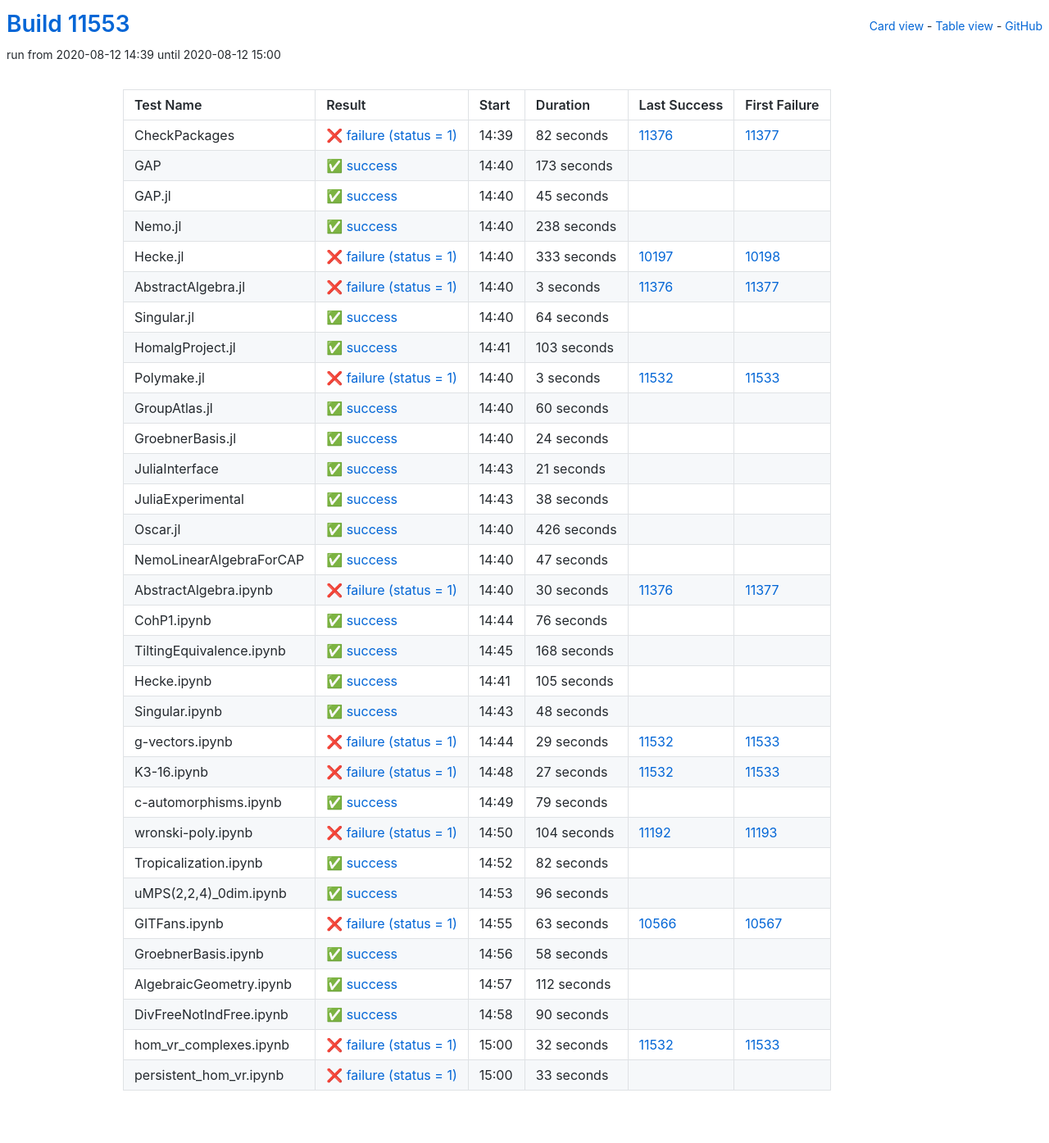
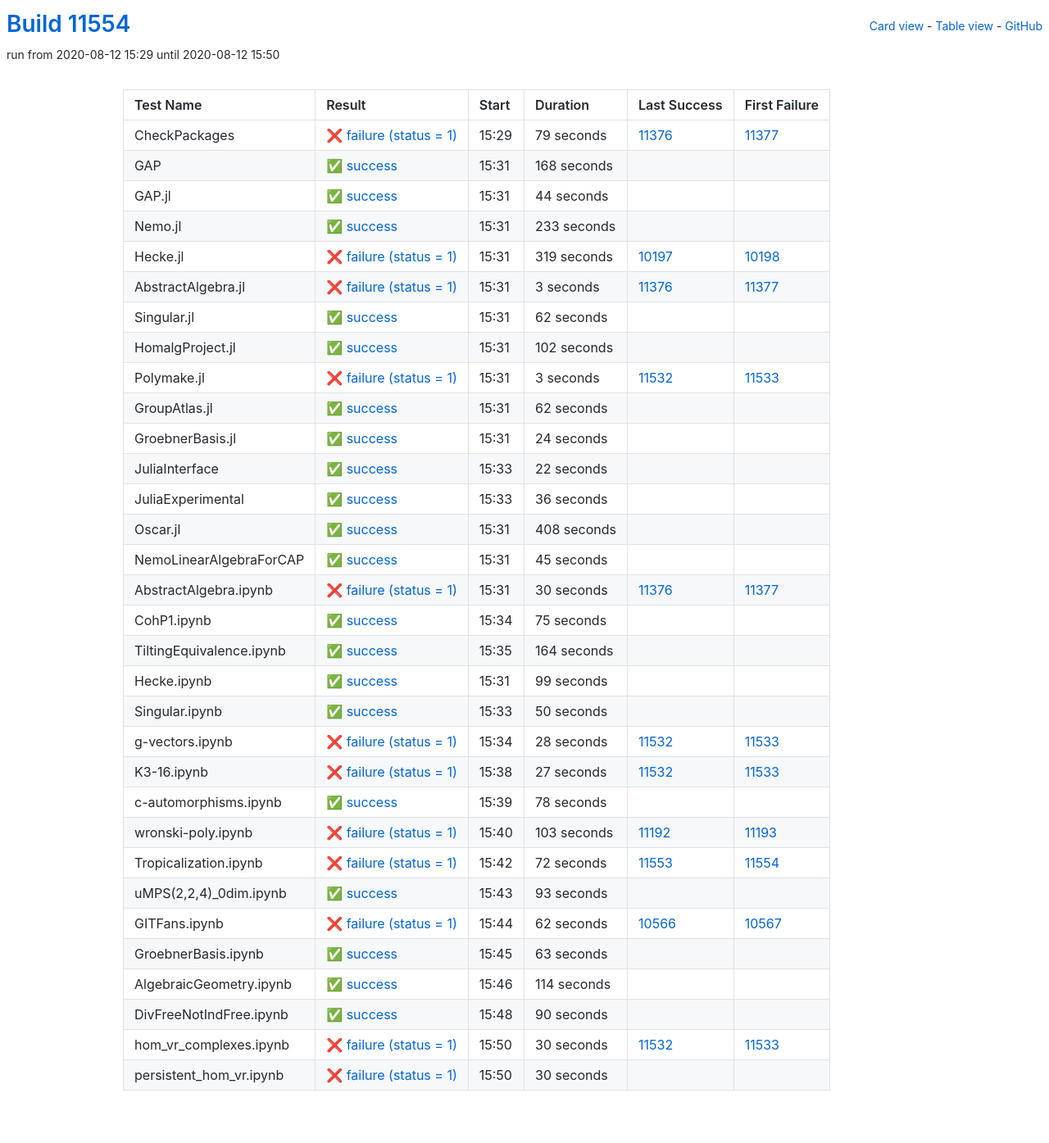
Before and after one commit to oscar-system/oscar-ci-status, a Jekyll site: the page built from table.html, in a window 1280 px wide. Shown: the whole page at 82% size. Built offline with Jekyll 4.4.1, drawn with Linux system fonts in a browser that asks for light colours.

Commit message:
Build #11554

```diff
--- a/_data/ci.yml
+++ b/_data/ci.yml
@@ -1,6 +1,6 @@
 ---
-build: 11553
-build_url: https://oscarci.mathematik.uni-kl.de/job/oscar/11553/
+build: 11554
+build_url: https://oscarci.mathematik.uni-kl.de/job/oscar/11554/
 job: oscar
 organization: oscar-system
 repo: oscar-ci-status
@@ -8,68 +8,68 @@
 tests:
 - name: CheckPackages
   id: checkpackages
-  log: https://oscarci.mathematik.uni-kl.de/job/oscar/11553/artifact/logs/build-11553/CheckPackages.log
-  start: 2020-08-12 14:39
+  log: https://oscarci.mathematik.uni-kl.de/job/oscar/11554/artifact/logs/build-11554/CheckPackages.log
+  start: 2020-08-12 15:29
   success: false
   exitcode: 1
   status: failure
-  duration: 82
+  duration: 79
   last_success: 11376
   last_success_url: https://oscarci.mathematik.uni-kl.de/job/oscar/11376/
   first_failure: 11377
   first_failure_url: https://oscarci.mathematik.uni-kl.de/job/oscar/11377/
 - name: GAP
   id: gap
-  log: https://oscarci.mathematik.uni-kl.de/job/oscar/11553/artifact/logs/build-11553/GAP.log
-  start: 2020-08-12 14:40
+  log: https://oscarci.mathematik.uni-kl.de/job/oscar/11554/artifact/logs/build-11554/GAP.log
+  start: 2020-08-12 15:31
   success: true
   exitcode: 0
   status: success
-  duration: 173
+  duration: 168
   last_success: false
   last_success_url:
   first_failure: false
   first_failure_url:
 - name: GAP.jl
   id: gap-jl
-  log: https://oscarci.mathematik.uni-kl.de/job/oscar/11553/artifact/logs/build-11553/GAP.jl.log
-  start: 2020-08-12 14:40
+  log: https://oscarci.mathematik.uni-kl.de/job/oscar/11554/artifact/logs/build-11554/GAP.jl.log
+  start: 2020-08-12 15:31
   success: true
   exitcode: 0
   status: success
-  duration: 45
+  duration: 44
   last_success: false
   last_success_url:
   first_failure: false
   first_failure_url:
 - name: Nemo.jl
   id: nemo-jl
-  log: https://oscarci.mathematik.uni-kl.de/job/oscar/11553/artifact/logs/build-11553/Nemo.jl.log
-  start: 2020-08-12 14:40
+  log: https://oscarci.mathematik.uni-kl.de/job/oscar/11554/artifact/logs/build-11554/Nemo.jl.log
+  start: 2020-08-12 15:31
   success: true
   exitcode: 0
   status: success
-  duration: 238
+  duration: 233
   last_success: false
   last_success_url:
   first_failure: false
   first_failure_url:
 - name: Hecke.jl
   id: hecke-jl
-  log: https://oscarci.mathematik.uni-kl.de/job/oscar/11553/artifact/logs/build-11553/Hecke.jl.log
-  start: 2020-08-12 14:40
+  log: https://oscarci.mathematik.uni-kl.de/job/oscar/11554/artifact/logs/build-11554/Hecke.jl.log
+  start: 2020-08-12 15:31
   success: false
   exitcode: 1
   status: failure
-  duration: 333
+  duration: 319
   last_success: 10197
   last_success_url: https://oscarci.mathematik.uni-kl.de/job/oscar/10197/
   first_failure: 10198
   first_failure_url: https://oscarci.mathematik.uni-kl.de/job/oscar/10198/
 - name: AbstractAlgebra.jl
   id: abstractalgebra-jl
-  log: https://oscarci.mathematik.uni-kl.de/job/oscar/11553/artifact/logs/build-11553/AbstractAlgebra.jl.log
-  start: 2020-08-12 14:40
+  log: https://oscarci.mathematik.uni-kl.de/job/oscar/11554/artifact/logs/build-11554/AbstractAlgebra.jl.log
+  start: 2020-08-12 15:31
   success: false
   exitcode: 1
   status: failure
@@ -80,32 +80,32 @@
   first_failure_url: https://oscarci.mathematik.uni-kl.de/job/oscar/11377/
 - name: Singular.jl
   id: singular-jl
-  log: https://oscarci.mathematik.uni-kl.de/job/oscar/11553/artifact/logs/build-11553/Singular.jl.log
-  start: 2020-08-12 14:40
+  log: https://oscarci.mathematik.uni-kl.de/job/oscar/11554/artifact/logs/build-11554/Singular.jl.log
+  start: 2020-08-12 15:31
   success: true
   exitcode: 0
   status: success
-  duration: 64
+  duration: 62
   last_success: false
   last_success_url:
   first_failure: false
   first_failure_url:
 - name: HomalgProject.jl
   id: homalgproject-jl
-  log: https://oscarci.mathematik.uni-kl.de/job/oscar/11553/artifact/logs/build-11553/HomalgProject.jl.log
-  start: 2020-08-12 14:41
+  log: https://oscarci.mathematik.uni-kl.de/job/oscar/11554/artifact/logs/build-11554/HomalgProject.jl.log
+  start: 2020-08-12 15:31
   success: true
   exitcode: 0
   status: success
-  duration: 103
+  duration: 102
   last_success: false
   last_success_url:
   first_failure: false
   first_failure_url:
 - name: Polymake.jl
   id: polymake-jl
-  log: https://oscarci.mathematik.uni-kl.de/job/oscar/11553/artifact/logs/build-11553/Polymake.jl.log
-  start: 2020-08-12 14:40
+  log: https://oscarci.mathematik.uni-kl.de/job/oscar/11554/artifact/logs/build-11554/Polymake.jl.log
+  start: 2020-08-12 15:31
   success: false
   exitcode: 1
   status: failure
@@ -116,20 +116,20 @@
   first_failure_url: https://oscarci.mathematik.uni-kl.de/job/oscar/11533/
 - name: GroupAtlas.jl
   id: groupatlas-jl
-  log: https://oscarci.mathematik.uni-kl.de/job/oscar/11553/artifact/logs/build-11553/GroupAtlas.jl.log
-  start: 2020-08-12 14:40
+  log: https://oscarci.mathematik.uni-kl.de/job/oscar/11554/artifact/logs/build-11554/GroupAtlas.jl.log
+  start: 2020-08-12 15:31
   success: true
   exitcode: 0
   status: success
-  duration: 60
+  duration: 62
   last_success: false
   last_success_url:
   first_failure: false
   first_failure_url:
 - name: GroebnerBasis.jl
   id: groebnerbasis-jl
-  log: https://oscarci.mathematik.uni-kl.de/job/oscar/11553/artifact/logs/build-11553/GroebnerBasis.jl.log
-  start: 2020-08-12 14:40
+  log: https://oscarci.mathematik.uni-kl.de/job/oscar/11554/artifact/logs/build-11554/GroebnerBasis.jl.log
+  start: 2020-08-12 15:31
   success: true
   exitcode: 0
   status: success
@@ -140,56 +140,56 @@
   first_failure_url:
 - name: JuliaInterface
   id: juliainterface
-  log: https://oscarci.mathematik.uni-kl.de/job/oscar/11553/artifact/logs/build-11553/JuliaInterface.log
-  start: 2020-08-12 14:43
+  log: https://oscarci.mathematik.uni-kl.de/job/oscar/11554/artifact/logs/build-11554/JuliaInterface.log
+  start: 2020-08-12 15:33
   success: true
   exitcode: 0
   status: success
-  duration: 21
+  duration: 22
   last_success: false
   last_success_url:
   first_failure: false
   first_failure_url:
 - name: JuliaExperimental
   id: juliaexperimental
-  log: https://oscarci.mathematik.uni-kl.de/job/oscar/11553/artifact/logs/build-11553/JuliaExperimental.log
-  start: 2020-08-12 14:43
+  log: https://oscarci.mathematik.uni-kl.de/job/oscar/11554/artifact/logs/build-11554/JuliaExperimental.log
+  start: 2020-08-12 15:33
   success: true
   exitcode: 0
   status: success
-  duration: 38
+  duration: 36
   last_success: false
   last_success_url:
   first_failure: false
   first_failure_url:
 - name: Oscar.jl
   id: oscar-jl
-  log: https://oscarci.mathematik.uni-kl.de/job/oscar/11553/artifact/logs/build-11553/Oscar.jl.log
-  start: 2020-08-12 14:40
+  log: https://oscarci.mathematik.uni-kl.de/job/oscar/11554/artifact/logs/build-11554/Oscar.jl.log
+  start: 2020-08-12 15:31
   success: true
   exitcode: 0
   status: success
-  duration: 426
+  duration: 408
   last_success: false
   last_success_url:
   first_failure: false
   first_failure_url:
 - name: NemoLinearAlgebraForCAP
   id: nemolinearalgebraforcap
-  log: https://oscarci.mathematik.uni-kl.de/job/oscar/11553/artifact/logs/build-11553/NemoLinearAlgebraForCAP.log
-  start: 2020-08-12 14:40
+  log: https://oscarci.mathematik.uni-kl.de/job/oscar/11554/artifact/logs/build-11554/NemoLinearAlgebraForCAP.log
+  start: 2020-08-12 15:31
   success: true
   exitcode: 0
   status: success
-  duration: 47
+  duration: 45
   last_success: false
   last_success_url:
   first_failure: false
   first_failure_url:
 - name: AbstractAlgebra.ipynb
   id: abstractalgebra-ipynb
-  log: https://oscarci.mathematik.uni-kl.de/job/oscar/11553/artifact/logs/build-11553/AbstractAlgebra.ipynb.log
-  start: 2020-08-12 14:40
+  log: https://oscarci.mathematik.uni-kl.de/job/oscar/11554/artifact/logs/build-11554/AbstractAlgebra.ipynb.log
+  start: 2020-08-12 15:31
   success: false
   exitcode: 1
   status: failure
@@ -200,68 +200,68 @@
   first_failure_url: https://oscarci.mathematik.uni-kl.de/job/oscar/11377/
 - name: CohP1.ipynb
   id: cohp1-ipynb
-  log: https://oscarci.mathematik.uni-kl.de/job/oscar/11553/artifact/logs/build-11553/CohP1.ipynb.log
-  start: 2020-08-12 14:44
+  log: https://oscarci.mathematik.uni-kl.de/job/oscar/11554/artifact/logs/build-11554/CohP1.ipynb.log
+  start: 2020-08-12 15:34
   success: true
   exitcode: 0
   status: success
-  duration: 76
+  duration: 75
   last_success: false
   last_success_url:
   first_failure: false
   first_failure_url:
 - name: TiltingEquivalence.ipynb
   id: tiltingequivalence-ipynb
-  log: https://oscarci.mathematik.uni-kl.de/job/oscar/11553/artifact/logs/build-11553/TiltingEquivalence.ipynb.log
-  start: 2020-08-12 14:45
+  log: https://oscarci.mathematik.uni-kl.de/job/oscar/11554/artifact/logs/build-11554/TiltingEquivalence.ipynb.log
+  start: 2020-08-12 15:35
   success: true
   exitcode: 0
   status: success
-  duration: 168
+  duration: 164
   last_success: false
   last_success_url:
   first_failure: false
   first_failure_url:
 - name: Hecke.ipynb
   id: hecke-ipynb
-  log: https://oscarci.mathematik.uni-kl.de/job/oscar/11553/artifact/logs/build-11553/Hecke.ipynb.log
-  start: 2020-08-12 14:41
+  log: https://oscarci.mathematik.uni-kl.de/job/oscar/11554/artifact/logs/build-11554/Hecke.ipynb.log
+  start: 2020-08-12 15:31
   success: true
   exitcode: 0
   status: success
-  duration: 105
+  duration: 99
   last_success: false
   last_success_url:
   first_failure: false
   first_failure_url:
 - name: Singular.ipynb
   id: singular-ipynb
-  log: https://oscarci.mathematik.uni-kl.de/job/oscar/11553/artifact/logs/build-11553/Singular.ipynb.log
-  start: 2020-08-12 14:43
+  log: https://oscarci.mathematik.uni-kl.de/job/oscar/11554/artifact/logs/build-11554/Singular.ipynb.log
+  start: 2020-08-12 15:33
   success: true
   exitcode: 0
   status: success
-  duration: 48
+  duration: 50
   last_success: false
   last_success_url:
   first_failure: false
   first_failure_url:
 - name: g-vectors.ipynb
   id: g-vectors-ipynb
-  log: https://oscarci.mathematik.uni-kl.de/job/oscar/11553/artifact/logs/build-11553/g-vectors.ipynb.log
-  start: 2020-08-12 14:44
+  log: https://oscarci.mathematik.uni-kl.de/job/oscar/11554/artifact/logs/build-11554/g-vectors.ipynb.log
+  start: 2020-08-12 15:34
   success: false
   exitcode: 1
   status: failure
-  duration: 29
+  duration: 28
   last_success: 11532
   last_success_url: https://oscarci.mathematik.uni-kl.de/job/oscar/11532/
   first_failure: 11533
   first_failure_url: https://oscarci.mathematik.uni-kl.de/job/oscar/11533/
 - name: K3-16.ipynb
   id: k3-16-ipynb
-  log: https://oscarci.mathematik.uni-kl.de/job/oscar/11553/artifact/logs/build-11553/K3-16.ipynb.log
-  start: 2020-08-12 14:48
+  log: https://oscarci.mathematik.uni-kl.de/job/oscar/11554/artifact/logs/build-11554/K3-16.ipynb.log
+  start: 2020-08-12 15:38
   success: false
   exitcode: 1
   status: failure
@@ -272,92 +272,92 @@
   first_failure_url: https://oscarci.mathematik.uni-kl.de/job/oscar/11533/
 - name: c-automorphisms.ipynb
   id: c-automorphisms-ipynb
-  log: https://oscarci.mathematik.uni-kl.de/job/oscar/11553/artifact/logs/build-11553/c-automorphisms.ipynb.log
-  start: 2020-08-12 14:49
+  log: https://oscarci.mathematik.uni-kl.de/job/oscar/11554/artifact/logs/build-11554/c-automorphisms.ipynb.log
+  start: 2020-08-12 15:39
   success: true
   exitcode: 0
   status: success
-  duration: 79
+  duration: 78
   last_success: false
   last_success_url:
   first_failure: false
   first_failure_url:
 - name: wronski-poly.ipynb
   id: wronski-poly-ipynb
-  log: https://oscarci.mathematik.uni-kl.de/job/oscar/11553/artifact/logs/build-11553/wronski-poly.ipynb.log
-  start: 2020-08-12 14:50
+  log: https://oscarci.mathematik.uni-kl.de/job/oscar/11554/artifact/logs/build-11554/wronski-poly.ipynb.log
+  start: 2020-08-12 15:40
   success: false
   exitcode: 1
   status: failure
-  duration: 104
+  duration: 103
   last_success: 11192
   last_success_url: https://oscarci.mathematik.uni-kl.de/job/oscar/11192/
   first_failure: 11193
   first_failure_url: https://oscarci.mathematik.uni-kl.de/job/oscar/11193/
 - name: Tropicalization.ipynb
   id: tropicalization-ipynb
-  log: https://oscarci.mathematik.uni-kl.de/job/oscar/11553/artifact/logs/build-11553/Tropicalization.ipynb.log
-  start: 2020-08-12 14:52
+  log: https://oscarci.mathematik.uni-kl.de/job/oscar/11554/artifact/logs/build-11554/Tropicalization.ipynb.log
+  start: 2020-08-12 15:42
+  success: false
+  exitcode: 1
+  status: failure
+  duration: 72
+  last_success: 11553
+  last_success_url: https://oscarci.mathematik.uni-kl.de/job/oscar/11553/
+  first_failure: 11554
+  first_failure_url: https://oscarci.mathematik.uni-kl.de/job/oscar/11554/
+- name: uMPS(2,2,4)_0dim.ipynb
+  id: umps-2-2-4-0dim-ipynb
+  log: https://oscarci.mathematik.uni-kl.de/job/oscar/11554/artifact/logs/build-11554/uMPS-2-2-4-_0dim.ipynb.log
+  start: 2020-08-12 15:43
   success: true
   exitcode: 0
   status: success
-  duration: 82
-  last_success: false
-  last_success_url:
-  first_failure: false
-  first_failure_url:
-- name: uMPS(2,2,4)_0dim.ipynb
-  id: umps-2-2-4-0dim-ipynb
-  log: https://oscarci.mathematik.uni-kl.de/job/oscar/11553/artifact/logs/build-11553/uMPS-2-2-4-_0dim.ipynb.log
-  start: 2020-08-12 14:53
-  success: true
-  exitcode: 0
-  status: success
-  duration: 96
+  duration: 93
   last_success: false
   last_success_url:
   first_failure: false
   first_failure_url:
 - name: GITFans.ipynb
   id: gitfans-ipynb
-  log: https://oscarci.mathematik.uni-kl.de/job/oscar/11553/artifact/logs/build-11553/GITFans.ipynb.log
-  start: 2020-08-12 14:55
+  log: https://oscarci.mathematik.uni-kl.de/job/oscar/11554/artifact/logs/build-11554/GITFans.ipynb.log
+  start: 2020-08-12 15:44
   success: false
   exitcode: 1
   status: failure
-  duration: 63
+  duration: 62
   last_success: 10566
   last_success_url: https://oscarci.mathematik.uni-kl.de/job/oscar/10566/
   first_failure: 10567
   first_failure_url: https://oscarci.mathematik.uni-kl.de/job/oscar/10567/
 - name: GroebnerBasis.ipynb
   id: groebnerbasis-ipynb
-  log: https://oscarci.mathematik.uni-kl.de/job/oscar/11553/artifact/logs/build-11553/GroebnerBasis.ipynb.log
-  start: 2020-08-12 14:56
+  log: https://oscarci.mathematik.uni-kl.de/job/oscar/11554/artifact/logs/build-11554/GroebnerBasis.ipynb.log
+  start: 2020-08-12 15:45
   success: true
   exitcode: 0
   status: success
-  duration: 58
+  duration: 63
   last_success: false
   last_success_url:
   first_failure: false
   first_failure_url:
 - name: AlgebraicGeometry.ipynb
   id: algebraicgeometry-ipynb
-  log: https://oscarci.mathematik.uni-kl.de/job/oscar/11553/artifact/logs/build-11553/AlgebraicGeometry.ipynb.log
-  start: 2020-08-12 14:57
+  log: https://oscarci.mathematik.uni-kl.de/job/oscar/11554/artifact/logs/build-11554/AlgebraicGeometry.ipynb.log
+  start: 2020-08-12 15:46
   success: true
   exitcode: 0
   status: success
-  duration: 112
+  duration: 114
   last_success: false
   last_success_url:
   first_failure: false
   first_failure_url:
 - name: DivFreeNotIndFree.ipynb
   id: divfreenotindfree-ipynb
-  log: https://oscarci.mathematik.uni-kl.de/job/oscar/11553/artifact/logs/build-11553/DivFreeNotIndFree.ipynb.log
-  start: 2020-08-12 14:58
+  log: https://oscarci.mathematik.uni-kl.de/job/oscar/11554/artifact/logs/build-11554/DivFreeNotIndFree.ipynb.log
+  start: 2020-08-12 15:48
   success: true
   exitcode: 0
   status: success
@@ -368,24 +368,24 @@
   first_failure_url:
 - name: hom_vr_complexes.ipynb
   id: hom-vr-complexes-ipynb
-  log: https://oscarci.mathematik.uni-kl.de/job/oscar/11553/artifact/logs/build-11553/hom_vr_complexes.ipynb.log
-  start: 2020-08-12 15:00
+  log: https://oscarci.mathematik.uni-kl.de/job/oscar/11554/artifact/logs/build-11554/hom_vr_complexes.ipynb.log
+  start: 2020-08-12 15:50
   success: false
   exitcode: 1
   status: failure
-  duration: 32
+  duration: 30
   last_success: 11532
   last_success_url: https://oscarci.mathematik.uni-kl.de/job/oscar/11532/
   first_failure: 11533
   first_failure_url: https://oscarci.mathematik.uni-kl.de/job/oscar/11533/
 - name: persistent_hom_vr.ipynb
   id: persistent-hom-vr-ipynb
-  log: https://oscarci.mathematik.uni-kl.de/job/oscar/11553/artifact/logs/build-11553/persistent_hom_vr.ipynb.log
-  start: 2020-08-12 15:00
+  log: https://oscarci.mathematik.uni-kl.de/job/oscar/11554/artifact/logs/build-11554/persistent_hom_vr.ipynb.log
+  start: 2020-08-12 15:50
   success: false
   exitcode: 1
   status: failure
-  duration: 33
+  duration: 30
   last_success: false
   last_success_url:
   first_failure: false
```
Also changed, not shown: README.md.
